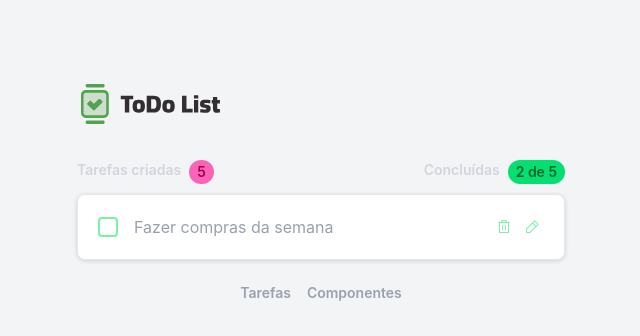
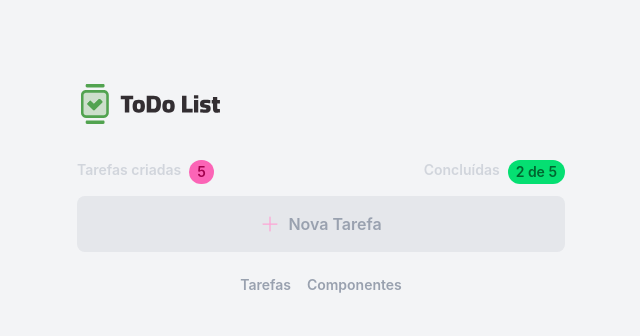
Before and after one commit to LaizaRS/TodoList-RocketSeat, a React (Vite) app: page / in a window 1280 px wide. Shown: the top 336 px of the page, without its empty margins (319-959 px from the left). Built offline with nearby package versions, Linux system fonts and the light colour scheme.

Commit message:
feat: hook useTask e hook useTasks

```diff
--- a/package.json
+++ b/package.json
@@ -15,7 +15,9 @@
     "react": "^19.2.4",
     "react-dom": "^19.2.4",
     "react-router": "^7.14.0",
-    "tailwindcss": "^4.2.2"
+    "tailwindcss": "^4.2.2",
+    "use-local-storage": "^3.0.0",
+    "usehooks-ts": "^3.1.1"
   },
   "devDependencies": {
     "@babel/core": "^7.29.0",
--- a/src/coreComponentes/taskItem.tsx
+++ b/src/coreComponentes/taskItem.tsx
@@ -8,36 +8,95 @@ import PencilIcon from "../assets/icons/Pencil.svg?react"
 import XIcon from "../assets/icons/X.svg?react"
 import CheckIcon from "../assets/icons/Check.svg?react"
 import InputText from "../components/inputText";
+import { TaskState, type Task } from "../models/task";
+import { cx } from "class-variance-authority";
+import useTask from "../hooks/useTask";
 
-export default function TaskItem () {
-  const [isEditing, setIsEdidting] = React.useState(false)
+interface TaskItemProps {
+  task: Task;
+}
+
+
+export default function TaskItem ({task}: TaskItemProps) {
+  const [isEditing, setIsEdidting] = React.useState(
+    task?.state === TaskState.Creating
+  );
+
+  const [taslTitle, setTaskTitle] = React.useState(task.title || '')
+  const { updateTask } = useTask()
 
   function handleEditTask () {
     setIsEdidting(true)
   }
 
-  function handeleExitEditTask() {
+  function handleExitEditTask() {
+    setIsEdidting(false)
+  }
+
+  function handleChangeTaskTitle(e: React.ChangeEvent<HTMLInputElement>) {
+    setTaskTitle(e.target.value || "")
+  }
+
+  function handleSaveTask(e: React.SyntheticEvent<HTMLFormElement>) {
+    e.preventDefault();
+
+    updateTask(task.id, {title: taslTitle})
+
     setIsEdidting(false)
   }
 
 
-  return <Card size="md" className="flex items-center gap-4">
+  return <form onSubmit={handleSaveTask}>
+  <Card size="md" className="flex items-center gap-4">
     {!isEditing ?
     <>
-     <InputCheackBox/>
-    <Text className="flex-1"> Fazer compras da semana</Text>
+     <InputCheackBox
+      value={task?.concluded?.toString()}
+      checked={task?.concluded}
+     />
+    <Text className={cx("flex-1", {
+      "line-through" : task?.concluded,
+      })}
+    >
+      {task?.title}
+    </Text>
     <div className="flex gap-1">
-      <ButtonIcon icon={TrashIcon} variant="tertiary"/>
-      <ButtonIcon icon={PencilIcon} variant="tertiary" onClick={handleEditTask}/>
+      <ButtonIcon
+        type="button"
+        icon={TrashIcon}
+        variant="tertiary"
+      />
+      <ButtonIcon
+        type="button"
+        icon={PencilIcon}
+        variant="tertiary"
+        onClick={handleEditTask}
+      />
     </div>
     </> : <>
-    <InputText  className="flex-1" />
+    <InputText
+      value={taslTitle}
+      className="flex-1"
+      onChange={handleChangeTaskTitle}
+      required
+      autoFocus
+    />
     <div className="flex gap-1">
-      <ButtonIcon icon={XIcon} variant="secondary" onClick={handeleExitEditTask}/>
-      <ButtonIcon icon={CheckIcon} variant="primary"/>
+      <ButtonIcon
+        type="button"
+        icon={XIcon}
+        variant="secondary"
+        onClick={handleExitEditTask}
+      />
+      <ButtonIcon
+        type="submit"
+        icon={CheckIcon}
+        variant="primary"
+      />
     </div>
     </>
     }
 
   </Card>
+  </form>
 }
--- /dev/null
+++ b/src/coreComponentes/tasksList.tsx
@@ -0,0 +1,39 @@
+import Button from "../components/button";
+import PlusIcon from "../assets/icons/Plus.svg?react"
+import TaskItem from "./taskItem";
+import useTasks from "../hooks/useTasks";
+import useTask from "../hooks/useTask";
+import { TaskState } from "../models/task";
+
+export default function TaskList() {
+  const { tasks } = useTasks()
+  const { prepareTask } = useTask()
+
+
+
+  function handleNewTask() {
+    prepareTask()
+  }
+
+  return (
+  <>
+    <section>
+      <Button
+        icon={PlusIcon}
+        className="w-full"
+        onClick={handleNewTask}
+        disabled={tasks.some((task) => task.state === TaskState.Creating)}
+      >
+        Nova Tarefa
+      </Button>
+    </section>
+    <section className="space-y-2">
+
+    {tasks.map((task) => (
+  <TaskItem key={task.id} task={task} />
+))}
+
+    </section>
+  </>
+  )
+}
--- /dev/null
+++ b/src/hooks/useTask.ts
@@ -0,0 +1,30 @@
+import { useLocalStorage } from "usehooks-ts";
+import { type Task, TASKS_KEY, TaskState } from "../models/task";
+
+
+export default function useTask() {
+  const [tasks, setTasks] = useLocalStorage<Task[]>(TASKS_KEY, []);
+
+  function prepareTask() {
+    setTasks([...tasks, {
+      id: Math.random().toString(36).substring(2, 9),
+       title: "",
+       state: TaskState.Creating
+      }])
+  }
+
+  function updateTask(id:string, payload: {title: Task['title']}) {
+    setTasks(
+      tasks.map((task) => task.id === id ? {
+        ...task,
+        state: TaskState.Crated,
+        ...payload
+      } : task)
+    )
+  }
+
+  return {
+    prepareTask,
+    updateTask
+  }
+}
--- /dev/null
+++ b/src/hooks/useTasks.ts
@@ -0,0 +1,12 @@
+import { useLocalStorage } from "usehooks-ts";
+import { TASKS_KEY, type Task } from "../models/task";
+
+export default function useTasks() {
+  const [tasks] = useLocalStorage<Task[]>(TASKS_KEY, []);
+
+  return {
+    tasks,
+    tasksCount: tasks.length,
+    concludedTasksCount: tasks.filter((task) => task.concluded).length
+  }
+}
--- /dev/null
+++ b/src/models/task.ts
@@ -0,0 +1,14 @@
+
+export const TASKS_KEY = "tasks"
+
+export enum TaskState {
+  Creating = 'creating',
+  Crated= 'created',
+}
+
+export interface Task {
+  id: string;
+  title: string;
+  concluded?: boolean;
+  state?: TaskState
+}
--- a/src/pages/pageHome.tsx
+++ b/src/pages/pageHome.tsx
@@ -1,13 +1,14 @@
 import Container from "../components/conteiner";
-import TaskItem from "../coreComponentes/taskItem";
+
+import TaskList from "../coreComponentes/tasksList";
 import TasksSummary from "../coreComponentes/tasksSummary";
 
 
 export default function PageHome() {
-  return<Container as="article" className="flex flex-col gap-2.5">
+  return<Container as="article" className="space-y-3">
   <header className="flex items-center justify-between">
     <TasksSummary />
   </header>
-  <TaskItem />
+  <TaskList />
   </Container>
 }
```
Also changed, not shown: src/assets/images/Logo.svg, 1 other file (tests, documents, lock files or other folders).
